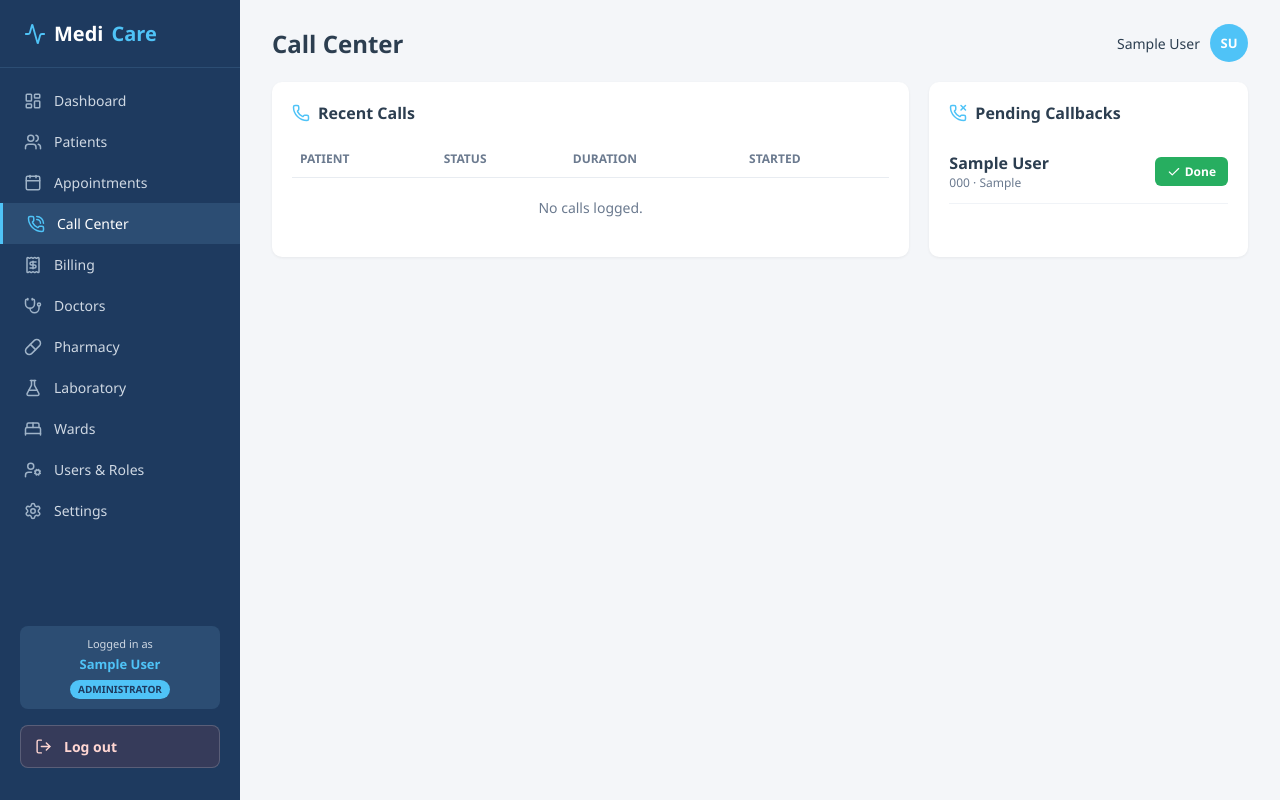
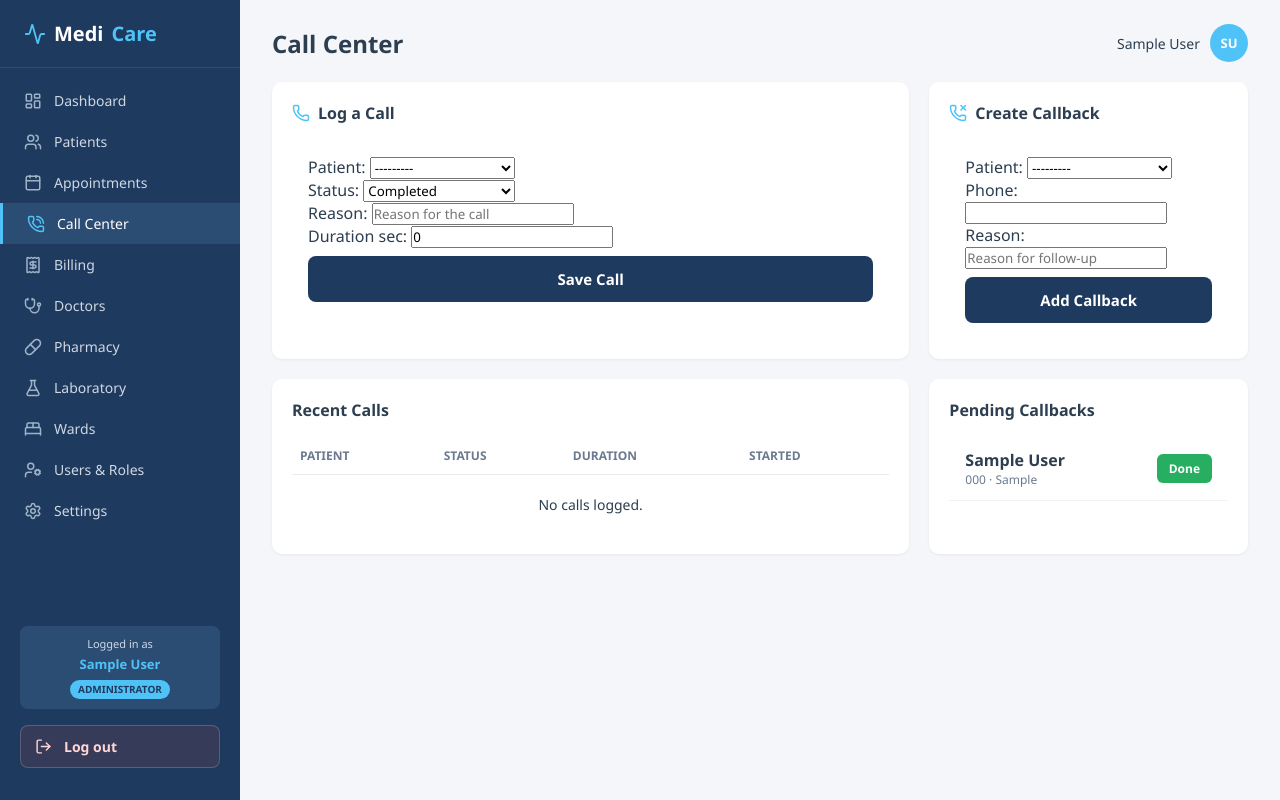
Before and after one commit to bulasio3/Projects, a Django app: page /calls/log/ in a window 1280 px wide. Run offline with Django 5.2, Linux system fonts and the light colour scheme; a user stored in the database is signed in; tables that the repository leaves empty hold one stand-in row (values such as "Sample post"); data that the repository does not hold is empty.

Commit message:
Add call logging and callback forms to call center

```diff
--- a/HMS/templates/dashboards/call_center.html
+++ b/HMS/templates/dashboards/call_center.html
@@ -1,42 +1,36 @@
 {% extends 'base.html' %}
 {% block title %}Call Center — MediCare{% endblock %}
-
 {% block content %}
 <div class="grid-2">
   <div class="panel">
-    <div class="panel-head"><h2><i data-lucide="phone" class="head-icon"></i> Recent Calls</h2></div>
-    <table>
-      <thead><tr><th>Patient</th><th>Status</th><th>Duration</th><th>Started</th></tr></thead>
-      <tbody>
-        {% for c in calls %}
-        <tr>
-          <td>{{ c.patient.full_name }}</td>
-          <td>{% include 'partials/pill.html' with text=c.get_status_display tone="blue" %}</td>
-          <td>{{ c.duration_sec }}s</td>
-          <td>{{ c.started_at|timesince }} ago</td>
-        </tr>
-        {% empty %}
-        <tr><td colspan="4" style="text-align:center;color:#6b7a8f;padding:20px;">No calls logged.</td></tr>
-        {% endfor %}
-      </tbody>
-    </table>
+    <div class="panel-head"><h2><i data-lucide="phone" class="head-icon"></i> Log a Call</h2></div>
+    <form method="post" action="{% url 'call_log_create' %}" style="padding:16px;">{% csrf_token %}
+      {{ call_form.as_p }}
+      <button type="submit" class="btn btn-primary">Save Call</button>
+    </form>
   </div>
-
   <div class="panel">
-    <div class="panel-head"><h2><i data-lucide="phone-missed" class="head-icon"></i> Pending Callbacks</h2></div>
-    {% for cb in callbacks %}
-    <div style="padding:12px 0;border-bottom:1px solid #f0f3f7;display:flex;justify-content:space-between;align-items:center;">
-      <div>
-        <strong>{{ cb.patient.full_name }}</strong>
-        <span style="display:block;font-size:12px;color:#6b7a8f;">{{ cb.phone }} · {{ cb.reason }}</span>
-      </div>
-      <a href="{% url 'callback_done' cb.pk %}" class="btn-sm btn-success">
-        <i data-lucide="check"></i> Done
-      </a>
-    </div>
-    {% empty %}
-    <p style="color:#6b7a8f;font-size:13px;">No pending callbacks.</p>
-    {% endfor %}
+    <div class="panel-head"><h2><i data-lucide="phone-missed" class="head-icon"></i> Create Callback</h2></div>
+    <form method="post" action="{% url 'callback_create' %}" style="padding:16px;">{% csrf_token %}
+      {{ callback_form.as_p }}
+      <button type="submit" class="btn btn-primary">Add Callback</button>
+    </form>
+  </div>
+</div>
+<div class="grid-2" style="margin-top:20px;">
+  <div class="panel">
+    <div class="panel-head"><h2>Recent Calls</h2></div>
+    <table><thead><tr><th>Patient</th><th>Status</th><th>Duration</th><th>Started</th></tr></thead><tbody>
+    {% for c in calls %}<tr><td>{{ c.patient.full_name }}</td><td>{% include 'partials/pill.html' with text=c.get_status_display tone="blue" %}</td><td>{{ c.duration_sec }}s</td><td>{{ c.started_at|timesince }} ago</td></tr>
+    {% empty %}<tr><td colspan="4" style="text-align:center;padding:20px;">No calls logged.</td></tr>{% endfor %}
+    </tbody></table>
+  </div>
+  <div class="panel">
+    <div class="panel-head"><h2>Pending Callbacks</h2></div>
+    {% for cb in callbacks %}<div style="padding:12px 16px;border-bottom:1px solid #f0f3f7;display:flex;justify-content:space-between;align-items:center;">
+      <div><strong>{{ cb.patient.full_name }}</strong><span style="display:block;font-size:12px;color:#6b7a8f;">{{ cb.phone }} · {{ cb.reason }}</span></div>
+      <form method="post" action="{% url 'callback_done' cb.pk %}">{% csrf_token %}<button type="submit" class="btn-sm btn-success">Done</button></form>
+    </div>{% empty %}<p style="padding:16px;color:#6b7a8f;">No pending callbacks.</p>{% endfor %}
   </div>
 </div>
 {% endblock %}
```
